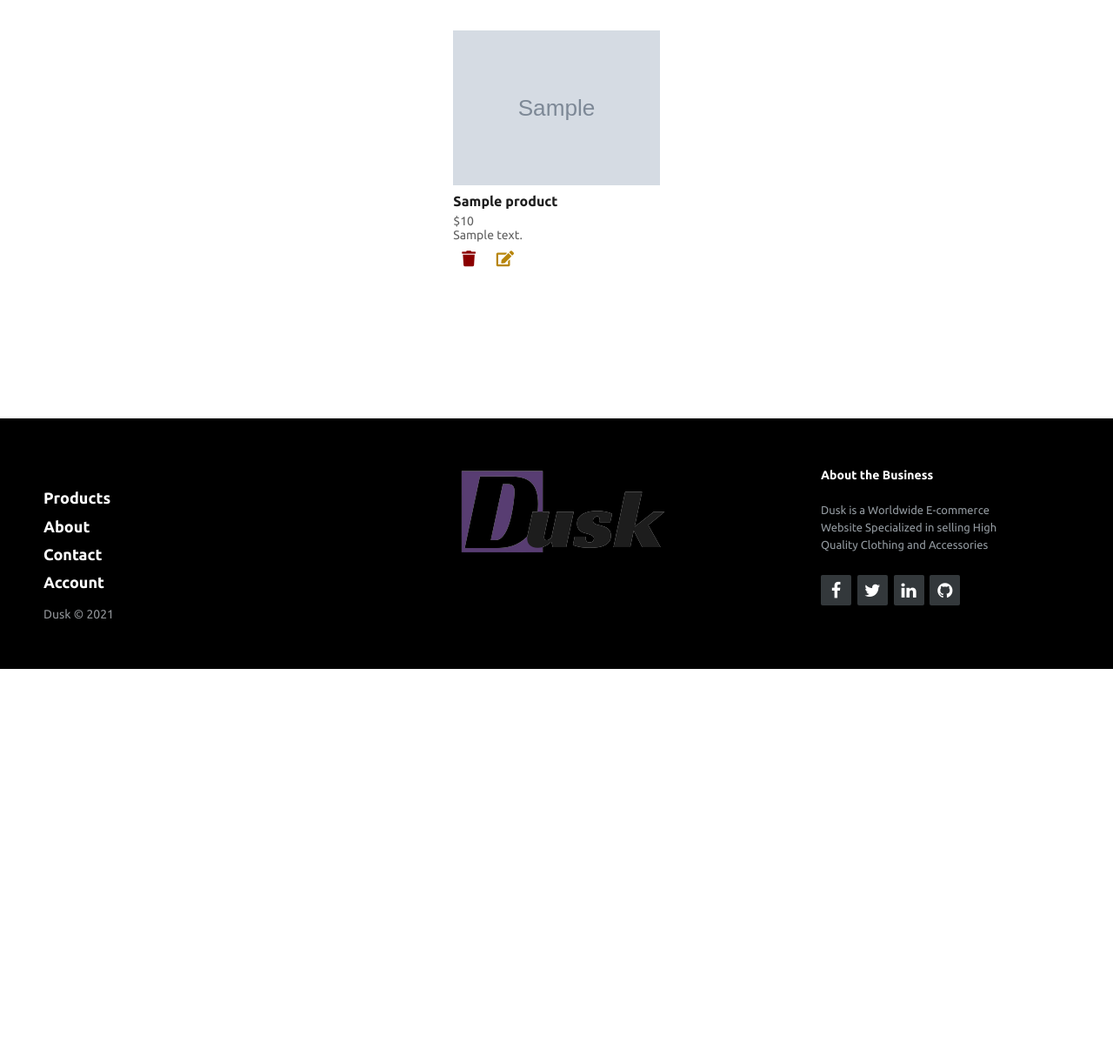
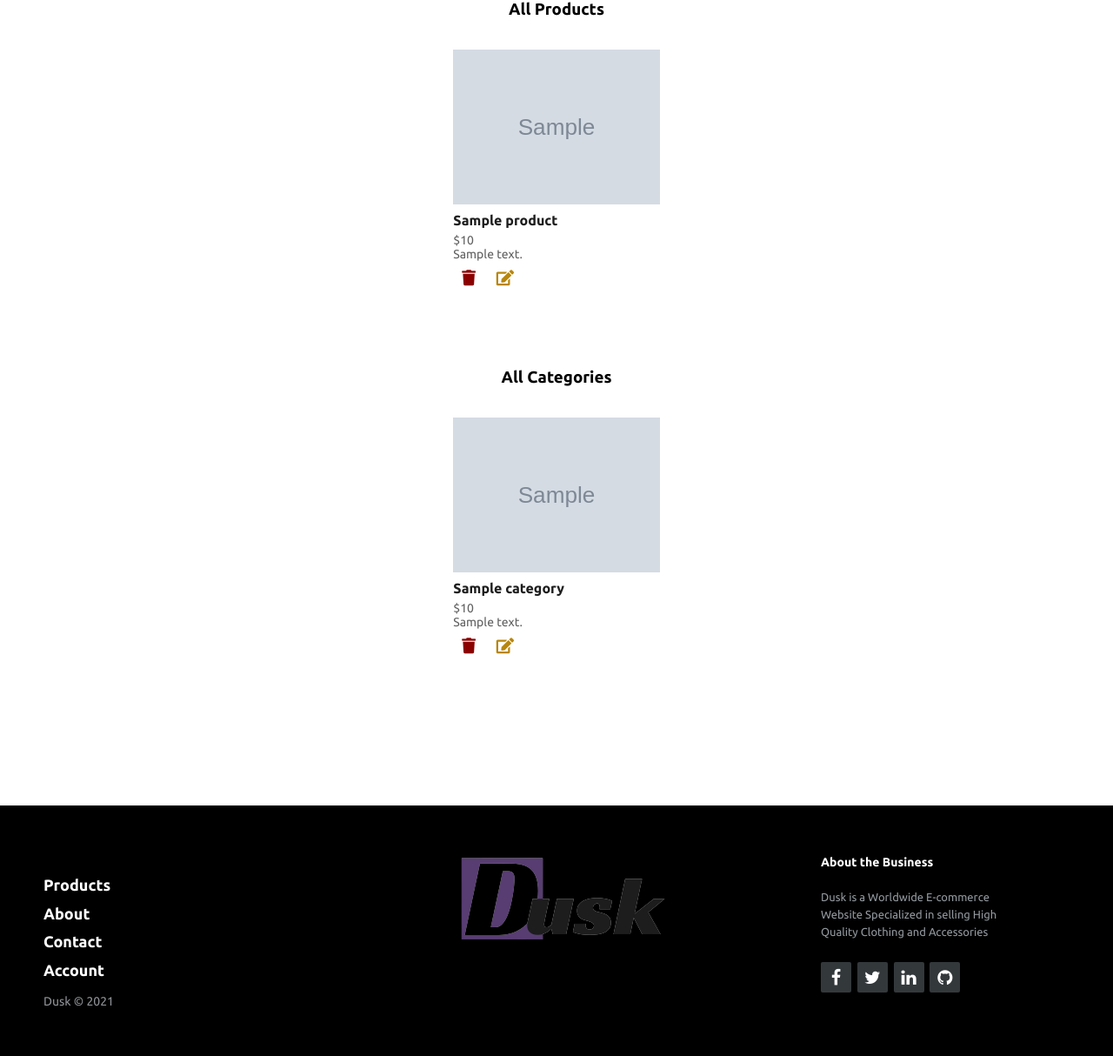
Before and after one commit to ZiadChoukri142/Dusk, a PHP site: page /admin/dashboard.php in a window 1280 px wide. Shown: the part 99-1313 px from the top of the page at 87% size. Before the commit the page ends 868 px from the top, so only its background shows below. Run offline with PHP 8.4, Linux system fonts and the light colour scheme; tables that the repository leaves empty or names only in its code hold one stand-in row (values such as "Sample post"); grey boxes marked "Sample" are stand-in pictures; some libraries are stand-ins or nearby versions.

Commit message:
added: admin dynamic categories

```diff
--- a/admin/dashboard.php
+++ b/admin/dashboard.php
@@ -11,6 +11,7 @@
       <!-- Navbar -->
    </div>
    <!-- Product Board -->
+   <h3 style="text-align: center;">All Products</h3>
    <div class="small-container">
       <div class="row">
          <?php
@@ -38,6 +39,33 @@
       </div>
    </div>
    <!-- Product Board -->
+
+   <!-- Category Board -->
+   <h3 style="text-align: center;">All Categories</h3>
+   <div class="small-container">
+      <div class="row">
+      <?php
+$query = mysqli_query($conn, "SELECT * FROM categories");
+while ($row = mysqli_fetch_array($query))
+{
+    $id = $row['id'];
+    $name = $row["name"];
+    $category_picture = $row["picture"];
+    $date = $row["created_at"];
+?>
+         <div class="col-4">
+            <?php     echo "<img src='../static/images/" . $category_picture . "' >"; ?>
+            <h4><?php echo "$name";  ?></h4>
+            <p>$<?php echo "$price";  ?></p>
+            <p><?php echo "$description";  ?></p>
+            <a href=""><i class="fas fa-trash"></i></a>
+            <a href=""><i class="fas fa-edit"></i></a>
+         </div>
+         <?php } ?>
+      </div>
+   </div>
+   <!-- Category Board -->
+
 </body>
 <!-- Footer -->
 <?php include_once('../includes/footer.php'); ?>
```
